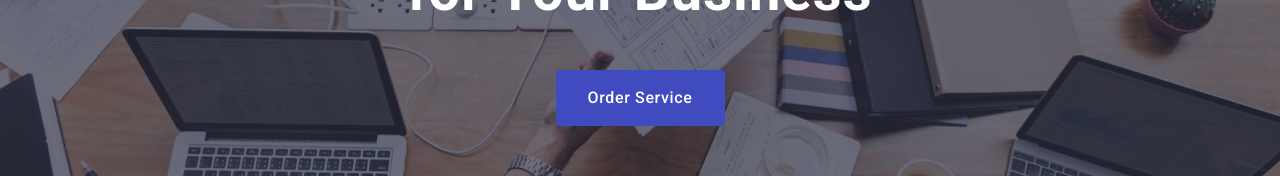
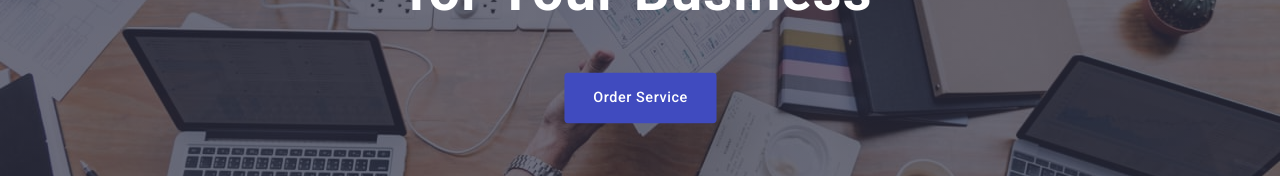
Before and after one commit to m3riadoc/goit-markup-hw-05, a plain HTML site: page index.html in a window 1280 px wide. In both pictures the pointer is over the button "Order Service". Shown: the part 358-534 px from the top of the page. Drawn offline with nearby package versions, Linux system fonts and the light colour scheme.

Commit message:
Update styles.css

```diff
--- a/css/styles.css
+++ b/css/styles.css
@@ -199,6 +199,7 @@ img {
 .action-btn:hover {
   background-color: #404bbf;
   color: #ffffff;
+  transform: scale(0.9);
 }
 
 .close-btn {
```
